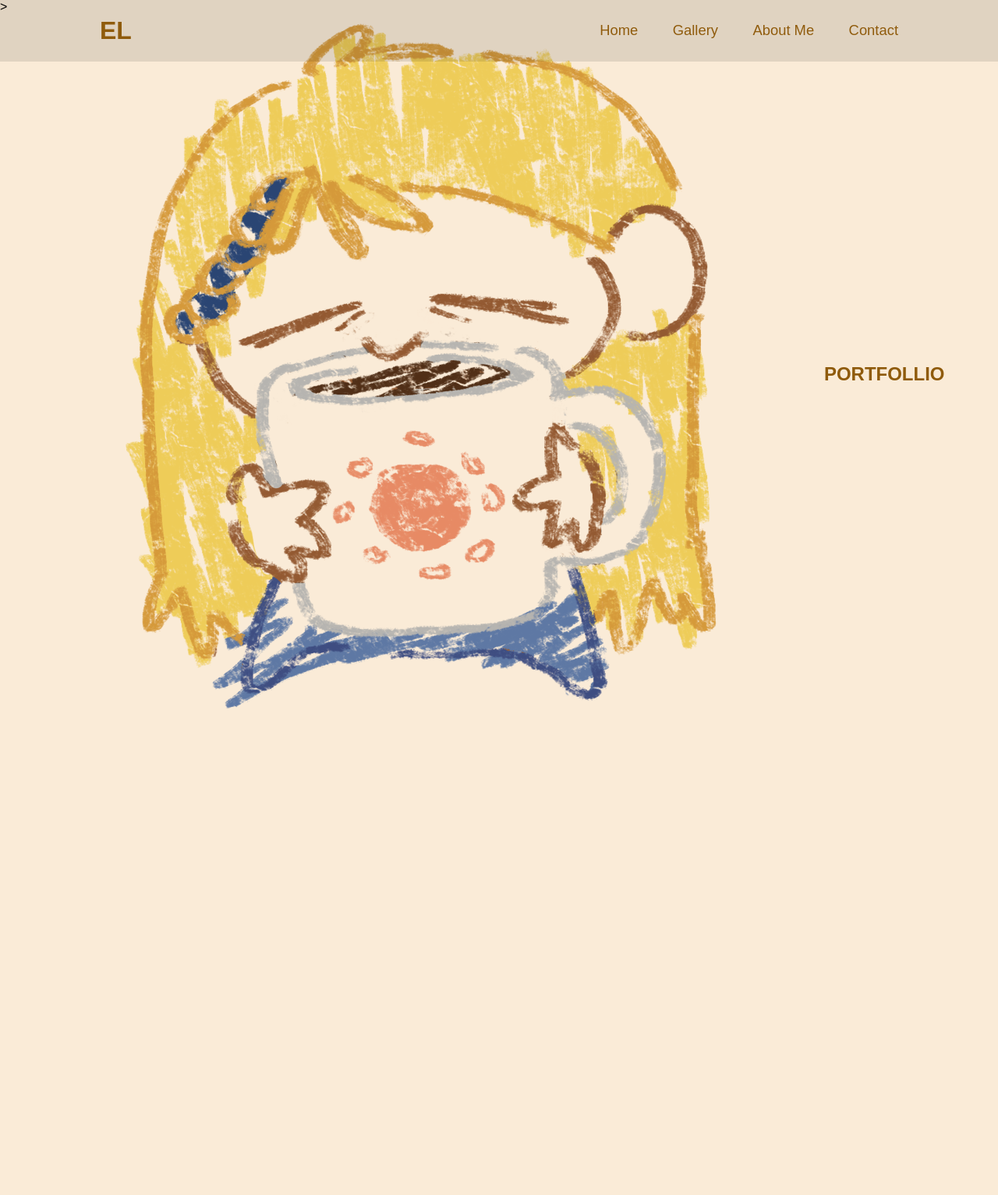
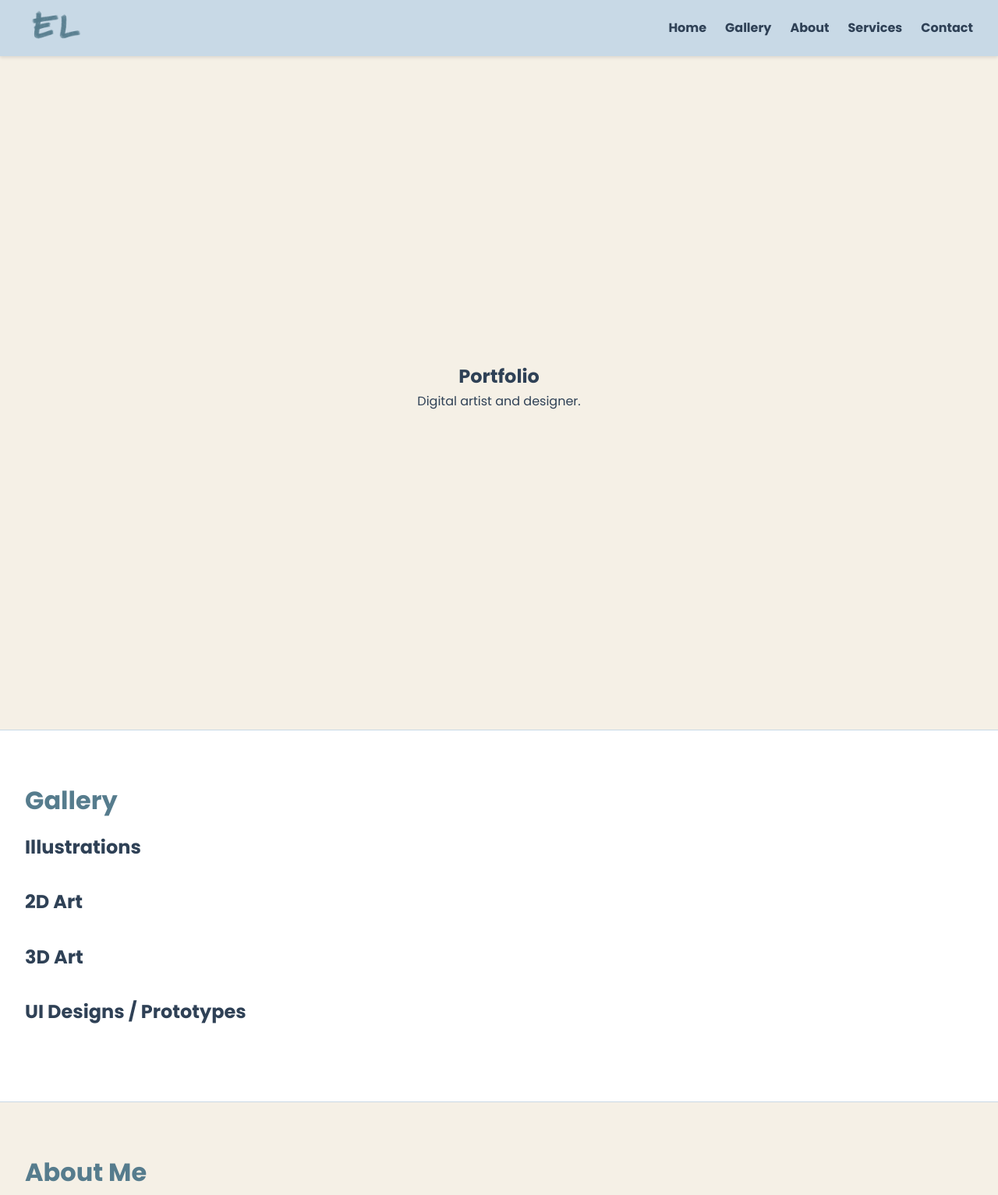
Before and after one commit to afmadrilejos/my-portfolio, a plain HTML site: page index.html in a window 1280 px wide. Shown: the top 1533 px of the page at 78% size. Before the commit the page ends 942 px from the top, so only its background shows below. Drawn offline with Linux system fonts and the light colour scheme; a web font is replaced by a local one.

Commit message:
Add files via upload

```diff
--- /dev/null
+++ b/assets/style.css
@@ -0,0 +1,102 @@
+@import url('https://fonts.googleapis.com/css2?family=Miniver&family=Poppins:ital,wght@0,400;0,500;0,600;0,700;1,400&display=swap');
+
+* {
+    margin: 0;
+    padding: 0;
+    box-sizing: 0;
+    font-family: "Poppins", sans-serif;
+}
+
+
+body {
+  font-family: 'Segoe UI', sans-serif;
+  line-height: 1.6;
+  color: #2f4156;
+  background-color: #ffffff;
+}
+a {
+  color: inherit;
+  text-decoration: none;
+}
+
+/* My Palette */
+:root {
+  --white: #ffffff;
+  --beige: #f5f0e6;
+  --light-blue: #c8d9e6;
+  --mid-blue: #567c8d;
+  --dark-blue: #2f4156;
+}
+
+/* Navigation Bar */
+.navbar {
+  position: sticky;
+  top: 0;
+  background-color: var(--light-blue);
+  display: flex;
+  justify-content: space-between;
+  align-items: center;
+  padding: 0.75rem 2rem;
+  box-shadow: 0 2px 4px rgba(0,0,0,0.1);
+  z-index: 1000;
+}
+
+/* Custom Logo */
+.logo {
+  height: 40px;
+}
+
+.nav-links {
+  list-style: none;
+  display: flex;
+  gap: 1.5rem;
+}
+.nav-links li a {
+  font-weight: bold;
+  color: var(--dark-blue);
+  transition: color 0.3s;
+}
+.nav-links li a:hover {
+  color: var(--mid-blue);
+}
+
+/* Section Style */
+.section {
+  padding: 4rem 2rem;
+  background-color: var(--beige);
+  border-bottom: 1px solid var(--light-blue);
+}
+.section:nth-of-type(even) {
+  background-color: var(--white);
+}
+
+.section h2 {
+  font-size: 2rem;
+  margin-bottom: 1rem;
+  color: var(--mid-blue);
+}
+.section p, .section li {
+  max-width: 700px;
+  margin-bottom: 1rem;
+}
+
+/* Home Page */
+.home {
+  min-height: 100vh;
+  display: flex;
+  flex-direction: column;
+  justify-content: center;
+  align-items: center;
+  text-align: center;
+  padding: 2rem;
+  background-color: var(--beige);
+}
+
+/* Gallery */
+.gallery-category {
+  margin-bottom: 2rem;
+}
+.gallery-category h3 {
+  font-size: 1.5rem;
+  color: var(--dark-blue);
+}
--- a/index.html
+++ b/index.html
@@ -1,31 +1,76 @@
 <!DOCTYPE html>
 <html lang="en">
 <head>
-    <meta character="UTF-8">
-    <meta name="viewport" content="width=device-width, initial-scale=1.0">
+    <meta charset="UTF-8" />
+    <meta name="viewport" content="width=device-width, initial-scale=1.0"/>
     <title>My Portfolio</title>
-    <link rel="stylesheet" href="style.css">
+    <link rel="stylesheet" href="assets/style.css" />
 </head>
 
-<body>>
-    <header class="header">
-        <a href="#" class="logo">EL</a>
-
-    <nav class="navbar">
-            <a href="#">Home</a>
-            <a href="#">Gallery</a>
-            <a href="#">About Me</a>
-            <a href="#">Contact</a>
-    </nav>
+<body>
+    <!-- Navigation Bar -->
+    <header class="navbar">
+        <div class="logo-container">
+            <a href="#home"><img src="assets/logo_sky.png" alt="Logo" class="logo"></a>
+        </div>
+        <nav>
+            <ul class="nav-links">
+                <li><a href="#home">Home</a></li>
+                <li><a href="#gallery">Gallery</a></li>
+                <li><a href="#about">About</a></li>
+                <li><a href="#services">Services</a></li>
+                <li><a href="#contact">Contact</a></li>
+            </ul>
+        </nav>
     </header>
 
-    <section class="home">
-        <div class="home-img">
-            <img src="portfolio draft pic.png" alt="">
+    <!-- Home Page -->
+    <section id="home" class="section home">
+        <h1>Portfolio</h1>
+        <p>Digital artist and designer.</p>
+    </section>
+
+    <!-- Gallery Page-->
+    <section id="gallery" class="section gallery">
+        <h2>Gallery</h2>
+        <div class="gallery-category">
+            <h3>Illustrations</h3>
         </div>
-        <div class="home-content">
-            <h1>PORTFOLLIO</h1>
+
+        <div class="gallery-category">
+            <h3>2D Art</h3>
+        </div>
+
+        <div class="gallery-category">
+            <h3>3D Art</h3>
+        </div>
+
+        <div class="gallery-category">
+            <h3>UI Designs / Prototypes</h3>
         </div>
     </section>
+
+    <!-- About Page -->
+    <section id="about" class="section about">
+        <h2>About Me</h2>
+        <p>Hello! I'm Arabella Faye Madrilejos, a multidisciplinary artist with a passion for visual storytelling. I specialize in both traditional and digital mediums, ranging from intricate illustrations to functional UI design.</p>
+    </section>
+
+    <!-- Services Page -->
+    <section id="services" class="section services">
+        <h2>Services</h2>
+        <ul>
+            <li><strong>Commissioned Artworks:</strong> Pending</li>
+            <li><strong>UI/UX Design:</strong> Pending</li>
+            <li><strong>3D Assets:</strong> Pending</li>
+        </ul>
+    </section>
+
+    <!-- Contact Page -->
+    <section id="contact" class="section contact">
+        <h2>Contact</h2>
+        <p>Email: <a href="mailto:elmadrilejos@email.com">elmadrilejos@email.com</a></p>
+    </section>
+
 </body>
 </html>
```
Also changed, not shown: assets/logo_sky.png (added).
